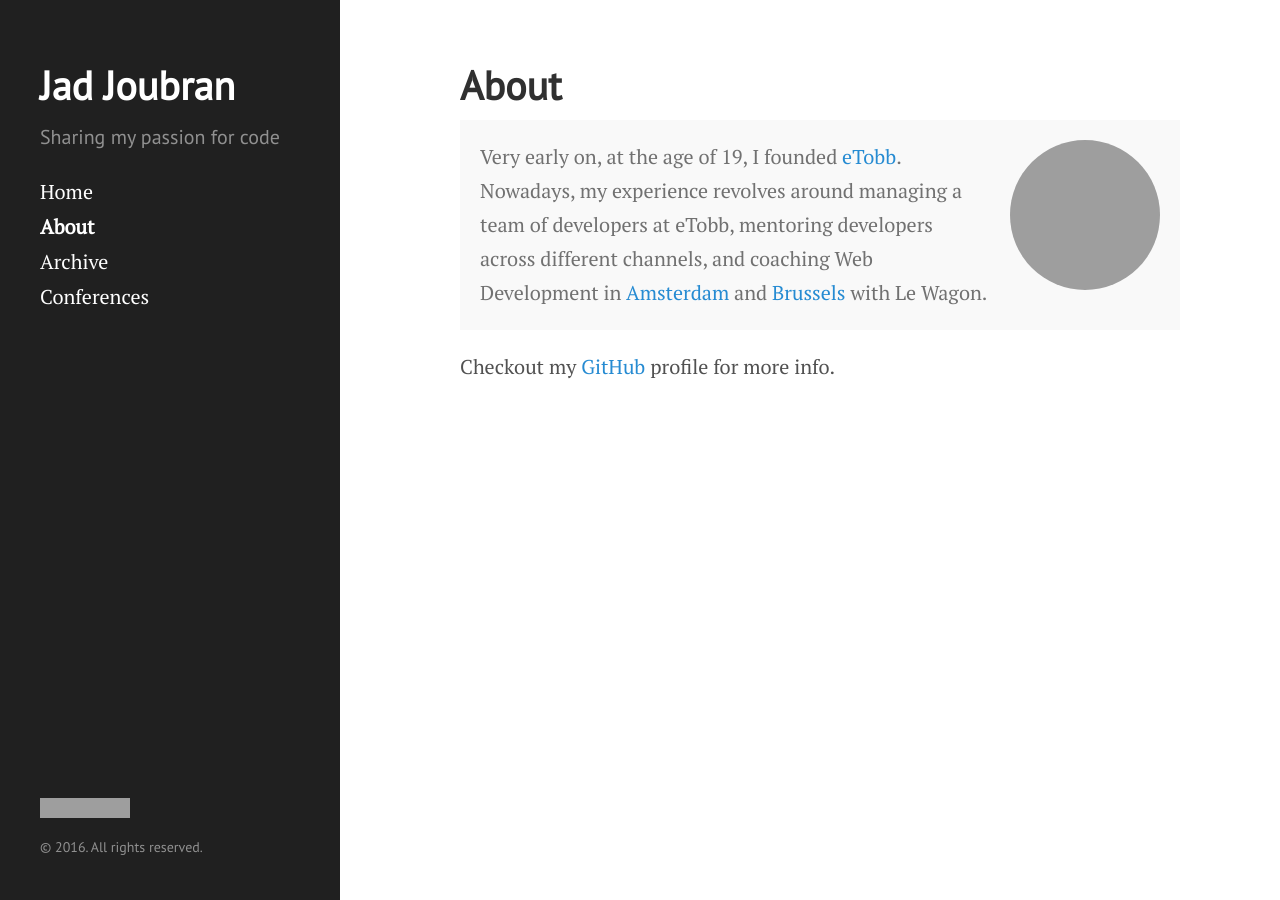
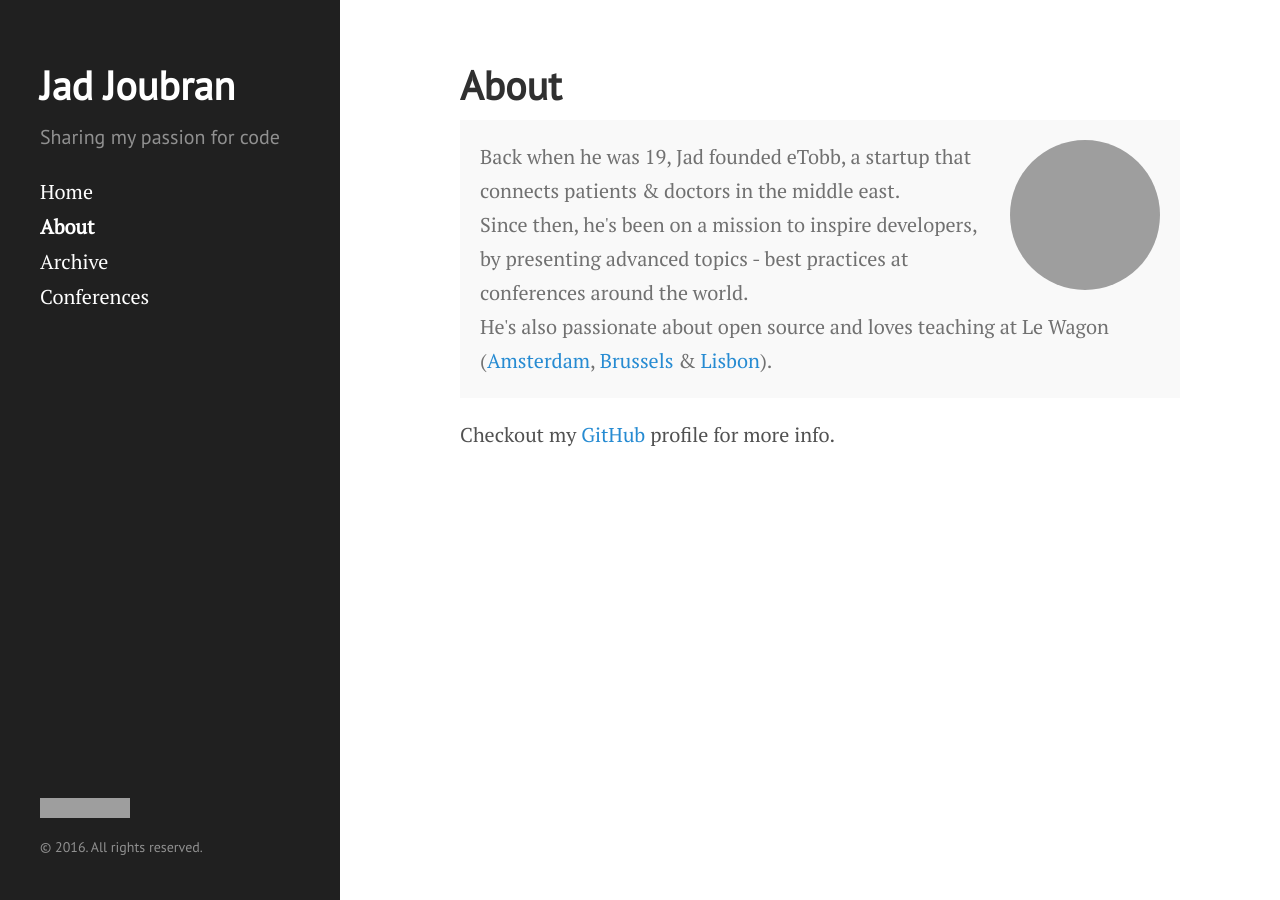
Before and after one commit to jadjoubran/blog, a Jekyll site: the page built from about.md, in a window 1280 px wide. Built offline with Jekyll 4.4.1, drawn with Linux system fonts in a browser that asks for light colours; grey boxes are pictures that could not be loaded.

Commit message:
updated bio

```diff
--- a/about.md
+++ b/about.md
@@ -5,7 +5,9 @@ title: About
 
 <p class="message">
 <img src="//gravatar.com/avatar/9f1749fb0facf22241dbe2193858ae00?s=200" width="150px" height="150px" class="image-circle">
-Very early on, at the age of 19, I founded <a href="https://www.etobb.com/" target="_blank">eTobb</a>. Nowadays, my experience revolves around managing a team of developers at eTobb, mentoring developers across different channels, and coaching Web Development in <a href="https://www.lewagon.com/amsterdam" target="_blank">Amsterdam</a> and <a href="https://www.lewagon.com/brussels" target="_blank">Brussels</a> with Le Wagon.
+Back when he was 19, Jad founded eTobb, a startup that connects patients &amp; doctors in the middle east.<br>
+Since then, he's been on a mission to inspire developers, by presenting advanced topics - best practices at conferences around the world.<br>
+He's also passionate about open source and loves teaching at Le Wagon (<a target="_blank" href="https://www.lewagon.com/amsterdam">Amsterdam</a>, <a target="_blank" href="https://www.lewagon.com/brussels">Brussels</a> &amp; <a target="_blank" href="https://www.lewagon.com/lisbon">Lisbon</a>).
 </p>
 
 Checkout my [GitHub](https://github.com/jadjoubran){:target="_blank"} profile for more info.
```
